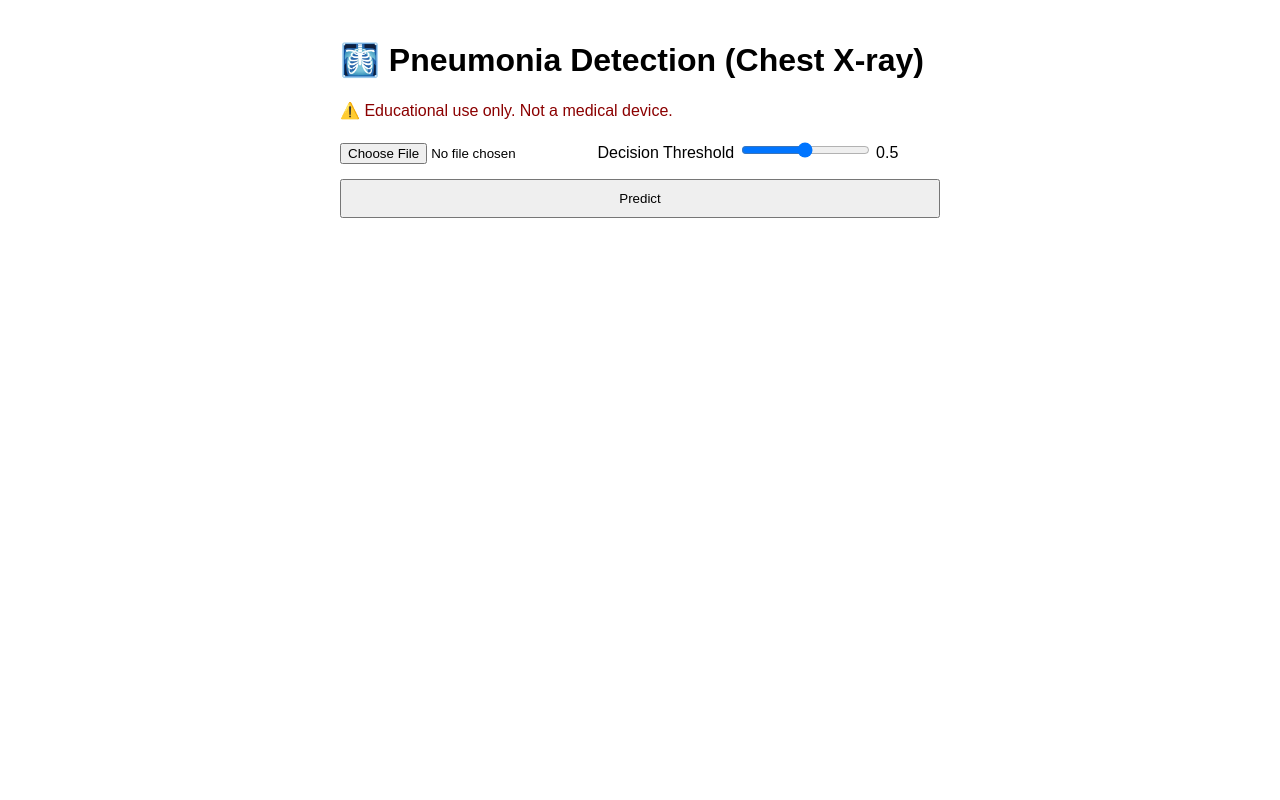
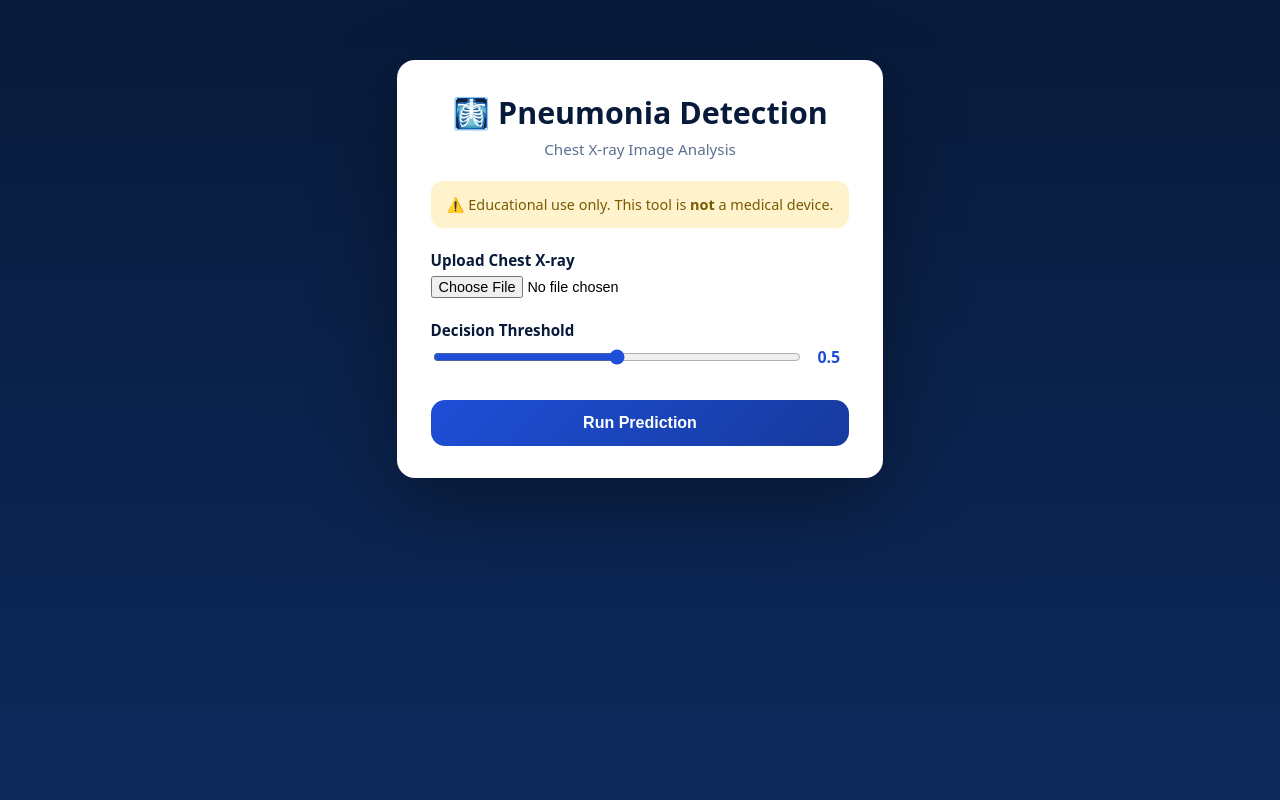
Before and after one commit to anikaahluwalia/pneumonia-detection-app, a Flask app: template templates/index.html in a window 1280 px wide. Run offline with Flask 3, Linux system fonts and the light colour scheme; the template is opened without the code that fills it, so the values that code supplies are empty; parts of the project's set-up code (start-up, migrations or seed data) failed here and were passed over.

Commit message:
Improve UI with centered navy theme and layout

```diff
--- a/app.py
+++ b/app.py
@@ -3,16 +3,19 @@ import numpy as np
 from PIL import Image
 import io
 
-from model_loader import load_model
-
 app = Flask(__name__)
-model = load_model()
 
 IMG_SIZE = (224, 224)
+model = None   # lazy load
 
 @app.route("/", methods=["GET", "POST"])
 def index():
+    global model
     result = None
+
+    if model is None:
+        from model_loader import load_model
+        model = load_model()
 
     if request.method == "POST":
         file = request.files.get("file")
@@ -47,4 +50,4 @@ def index():
     return render_template("index.html", result=result)
 
 if __name__ == "__main__":
-    app.run(host="0.0.0.0", port=8000)
+    app.run(debug=False, use_reloader=False)
--- a/requirements.txt
+++ b/requirements.txt
@@ -1,4 +1,5 @@
-streamlit
+flask==3.0.0
 tensorflow==2.16.2
-numpy
+numpy<2
 pillow
+gunicorn
--- a/static/style.css
+++ b/static/style.css
@@ -1,27 +1,156 @@
-body {
-    font-family: Arial, sans-serif;
-    max-width: 600px;
-    margin: auto;
-    padding: 20px;
+/* ---------- Reset ---------- */
+* {
+    box-sizing: border-box;
   }
 
-.warning {
-    color: darkred;
+  html, body {
+    margin: 0;
+    padding: 0;
+    font-family: system-ui, -apple-system, BlinkMacSystemFont, sans-serif;
   }
 
-form {
-    margin-top: 20px;
+  /* ---------- Page Background ---------- */
+  body {
+    min-height: 100vh;
+    background: linear-gradient(180deg, #081a3a 0%, #0d2a5c 100%);
+    display: flex;
+    justify-content: center;
+    align-items: flex-start;
+    padding: 60px 20px;
   }
 
-button {
-    margin-top: 15px;
-    padding: 10px;
+  /* ---------- Card ---------- */
+  .card {
+    background: #ffffff;
     width: 100%;
+    max-width: 560px;
+    border-radius: 18px;
+    padding: 32px 34px;
+    box-shadow: 0 30px 80px rgba(0, 0, 0, 0.35);
   }
 
+  /* ---------- Header ---------- */
+  h1 {
+    margin: 0;
+    font-size: 1.9rem;
+    color: #081a3a;
+    text-align: center;
+  }
+
+  .subtitle {
+    text-align: center;
+    margin-top: 6px;
+    color: #5b6f91;
+    font-size: 0.95rem;
+  }
+
+  /* ---------- Warning ---------- */
+  .warning {
+    margin: 22px 0;
+    padding: 14px 16px;
+    border-radius: 12px;
+    background: #fff3cd;
+    color: #7a5a00;
+    font-size: 0.9rem;
+    text-align: center;
+  }
+
+  /* ---------- Form ---------- */
+  form {
+    display: flex;
+    flex-direction: column;
+    gap: 22px;
+  }
+
+  .form-group {
+    display: flex;
+    flex-direction: column;
+    gap: 6px;
+  }
+
+  label {
+    font-weight: 600;
+    color: #081a3a;
+    font-size: 0.95rem;
+  }
+
+  input[type="file"] {
+    font-size: 0.9rem;
+  }
+
+  /* ---------- Slider ---------- */
+  .slider-row {
+    display: flex;
+    align-items: center;
+    gap: 14px;
+  }
+
+  input[type="range"] {
+    flex: 1;
+    accent-color: #1f4fd8;
+  }
+
+  output {
+    min-width: 32px;
+    font-weight: 600;
+    color: #1f4fd8;
+  }
+
+  /* ---------- Button ---------- */
+  button {
+    margin-top: 10px;
+    padding: 14px;
+    font-size: 1rem;
+    font-weight: 600;
+    border: none;
+    border-radius: 14px;
+    background: linear-gradient(135deg, #1f4fd8, #163a9e);
+    color: white;
+    cursor: pointer;
+    transition: transform 0.15s ease, box-shadow 0.15s ease;
+  }
+
+  button:hover {
+    transform: translateY(-2px);
+    box-shadow: 0 12px 30px rgba(31, 79, 216, 0.45);
+  }
+
+  /* ---------- Results ---------- */
   .result {
     margin-top: 30px;
-    padding: 15px;
-    border: 1px solid #ddd;
-    background: #f8f8f8;
+    padding: 22px;
+    border-radius: 14px;
+    background: #f4f7fb;
   }
+
+  .result h2 {
+    margin-top: 0;
+    margin-bottom: 18px;
+    color: #081a3a;
+    text-align: center;
+  }
+
+  .result-grid {
+    display: grid;
+    grid-template-columns: 1fr 1fr;
+    gap: 16px;
+  }
+
+  .label {
+    font-size: 0.75rem;
+    color: #5b6f91;
+  }
+
+  .value {
+    font-size: 1.05rem;
+    font-weight: 700;
+    color: #081a3a;
+  }
+
+  .value.safe {
+    color: #1b7f4a;
+  }
+
+  .value.danger {
+    color: #b00020;
+  }
--- a/templates/index.html
+++ b/templates/index.html
@@ -1,33 +1,77 @@
 <!DOCTYPE html>
-<html>
+<html lang="en">
 <head>
+    <meta charset="UTF-8">
     <title>Pneumonia Detection</title>
-    <link rel="stylesheet" href="/static/style.css">
+    <link rel="stylesheet" href="{{ url_for('static', filename='style.css') }}">
 </head>
 <body>
 
-<h1>🩻 Pneumonia Detection (Chest X-ray)</h1>
-<p class="warning">⚠️ Educational use only. Not a medical device.</p>
+<div class="page">
+    <div class="card">
+
+        <h1>🩻 Pneumonia Detection</h1>
+        <p class="subtitle">Chest X-ray Image Analysis</p>
+
+        <p class="warning">
+            ⚠️ Educational use only. This tool is <strong>not</strong> a medical device.
+        </p>
 
         <form method="POST" enctype="multipart/form-data">
+            <div class="form-group">
+                <label>Upload Chest X-ray</label>
                 <input type="file" name="file" accept="image/*" required>
+            </div>
 
+            <div class="form-group">
                 <label>Decision Threshold</label>
-    <input type="range" name="threshold" min="0.1" max="0.9" step="0.05" value="0.5"
+                <div class="slider-row">
+                    <input type="range"
+                           name="threshold"
+                           min="0.1"
+                           max="0.9"
+                           step="0.05"
+                           value="0.5"
                            oninput="this.nextElementSibling.value=this.value">
                     <output>0.5</output>
+                </div>
+            </div>
 
-    <button type="submit">Predict</button>
+            <button type="submit">Run Prediction</button>
         </form>
 
         {% if result %}
         <div class="result">
-    <h2>Prediction: {{ result.prediction }}</h2>
-    <p>P(Pneumonia): {{ result.p_pneumonia }}</p>
-    <p>P(Normal): {{ result.p_normal }}</p>
-    <p>Confidence: {{ result.confidence }}</p>
+            <h2>Prediction Result</h2>
+
+            <div class="result-grid">
+                <div>
+                    <span class="label">Diagnosis</span>
+                    <span class="value {{ 'danger' if result.prediction == 'PNEUMONIA' else 'safe' }}">
+                        {{ result.prediction }}
+                    </span>
+                </div>
+
+                <div>
+                    <span class="label">P(Pneumonia)</span>
+                    <span class="value">{{ result.p_pneumonia }}</span>
+                </div>
+
+                <div>
+                    <span class="label">P(Normal)</span>
+                    <span class="value">{{ result.p_normal }}</span>
+                </div>
+
+                <div>
+                    <span class="label">Confidence</span>
+                    <span class="value">{{ result.confidence }}</span>
+                </div>
+            </div>
         </div>
         {% endif %}
 
+    </div>
+</div>
+
 </body>
 </html>
```
Lines whose indentation alone changed are shown as unchanged.
